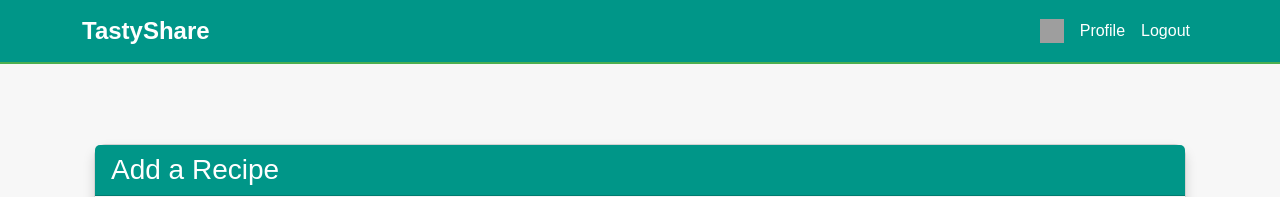
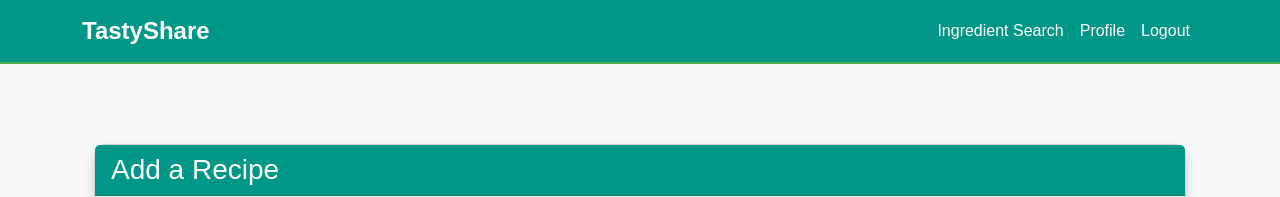
Before and after one commit to m75-ali/recipe-sharing-platform, a Django app: page /recipes/add/ in a window 1280 px wide. Shown: the top 197 px of the page. Run offline with Django 4.2, Linux system fonts and the light colour scheme; the visitor is signed in with stand-in values (Sample User, id 1); data that the repository does not hold is empty; some libraries are stand-ins or nearby versions; grey boxes are pictures that could not be loaded.

Commit message:
Ingredient search button image removed

```diff
--- a/recipesharing/recipes/templates/recipes/base.html
+++ b/recipesharing/recipes/templates/recipes/base.html
@@ -84,14 +84,10 @@
           </button>
           <div class="collapse navbar-collapse justify-content-end" id="navbarNav">
             <ul class="navbar-nav">
-              {% if user.is_authenticated %}
+                {% if user.is_authenticated %}
                 <li class="nav-item">
                   <a class="nav-link" href="{% url 'ingredient_search' %}">
-                    <img
-                      src="{% static 'images/search.png' %}"
-                      alt="Search by Ingredients"
-                      style="height: 24px; width: 24px;"
-                    />
+                  Ingredient Search
                   </a>
                 </li>
                 <li class="nav-item">
```
